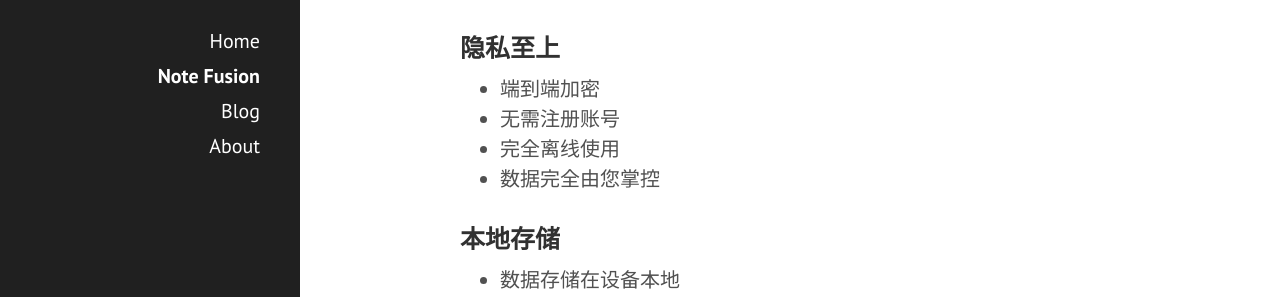
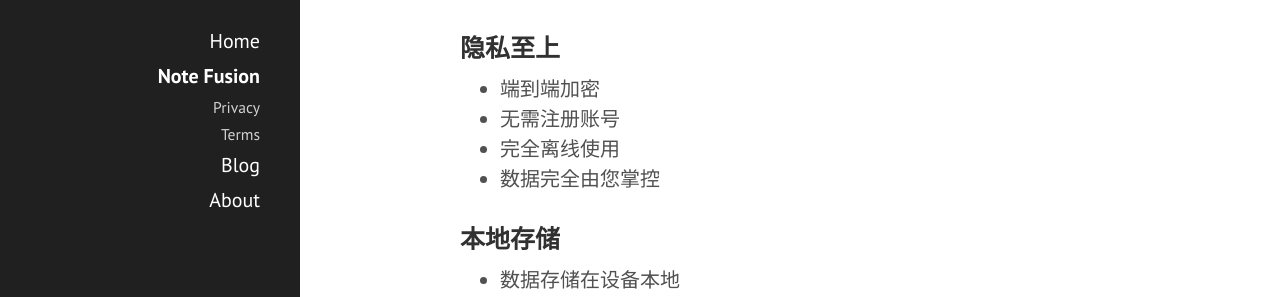
Before and after one commit to axplus/axplus.github.io, a Jekyll site: the page built from fusion/index.md, in a window 1280 px wide. Shown: the part 339-636 px from the top of the page. Built offline with Jekyll 4.4.1, drawn with Linux system fonts in a browser that asks for light colours; our own code applies the rules of GitHub Pages for plain Markdown files.

Commit message:
更新 Gemfile 和 Gemfile.lock，添加 jekyll 依赖；在侧边栏中新增 Fusion 子菜单链接，并为其添加样式以提升用户体验。

```diff
--- a/Gemfile
+++ b/Gemfile
@@ -47,3 +47,5 @@ gem "bigdecimal"
 # gem "jekyll-seo-tag", "~> 2.8.0"
 
 gem "webrick", "~> 1.8"
+
+gem "jekyll", "~> 3.10"
--- a/_includes/sidebar.html
+++ b/_includes/sidebar.html
@@ -14,6 +14,10 @@
         <a class="sidebar-nav-item{% if page.url == link[1] %} active{% endif %}" href="{{ link[1] | relative_url }}">
           {{ link[0] }}
         </a>
+        {% if link[1] == '/fusion/' and page.url contains '/fusion/' %}
+          <a class="sidebar-nav-item sidebar-nav-sub{% if page.url == '/fusion/privacy/' %} active{% endif %}" href="/fusion/privacy/">&nbsp;&nbsp;Privacy</a>
+          <a class="sidebar-nav-item sidebar-nav-sub{% if page.url == '/fusion/terms/' %} active{% endif %}" href="/fusion/terms/">&nbsp;&nbsp;Terms</a>
+        {% endif %}
       {% endfor %}
     </nav>
 
--- a/assets/css/custom.css
+++ b/assets/css/custom.css
@@ -76,3 +76,12 @@ a.pagination-item:hover {
         border-bottom-right-radius: 4px;
     }
 }
+
+/* Fusion 子菜单样式 */
+.sidebar-nav-sub {
+    font-size: 0.78em;
+    font-weight: 400;
+    opacity: 0.8;
+    margin-left: 1.5em;
+    text-indent: 0.5em;
+}
```
Also changed, not shown: Gemfile.lock.
